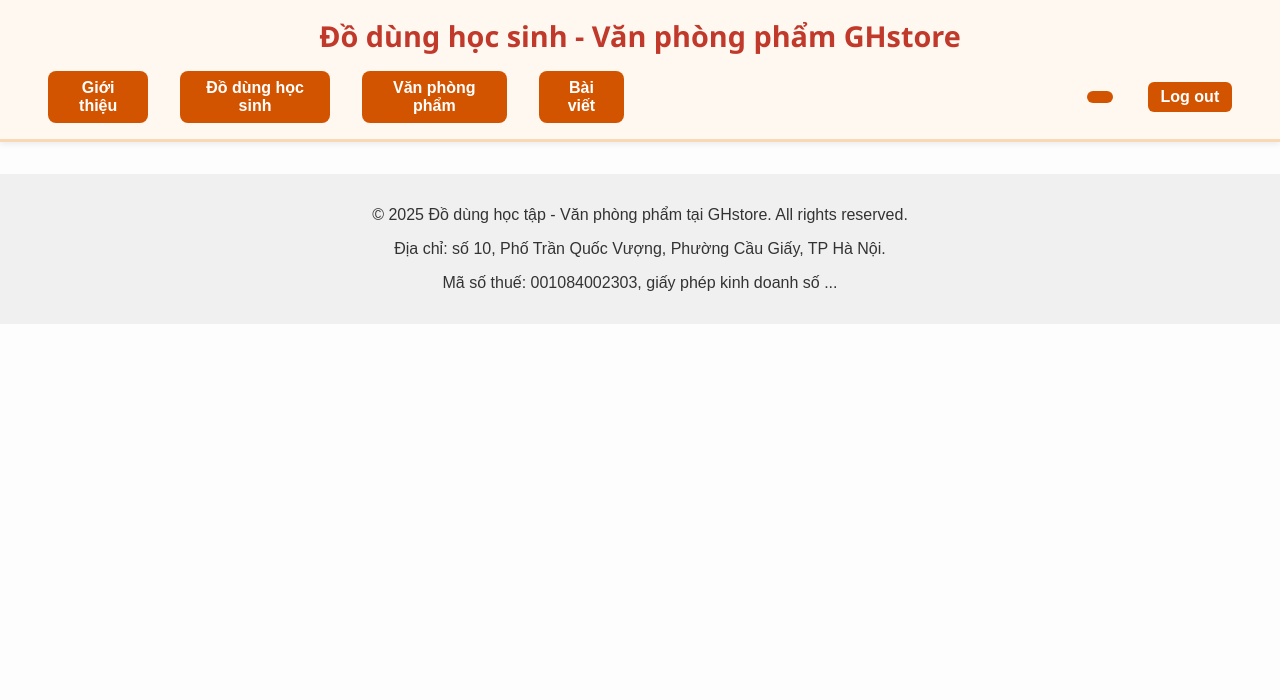
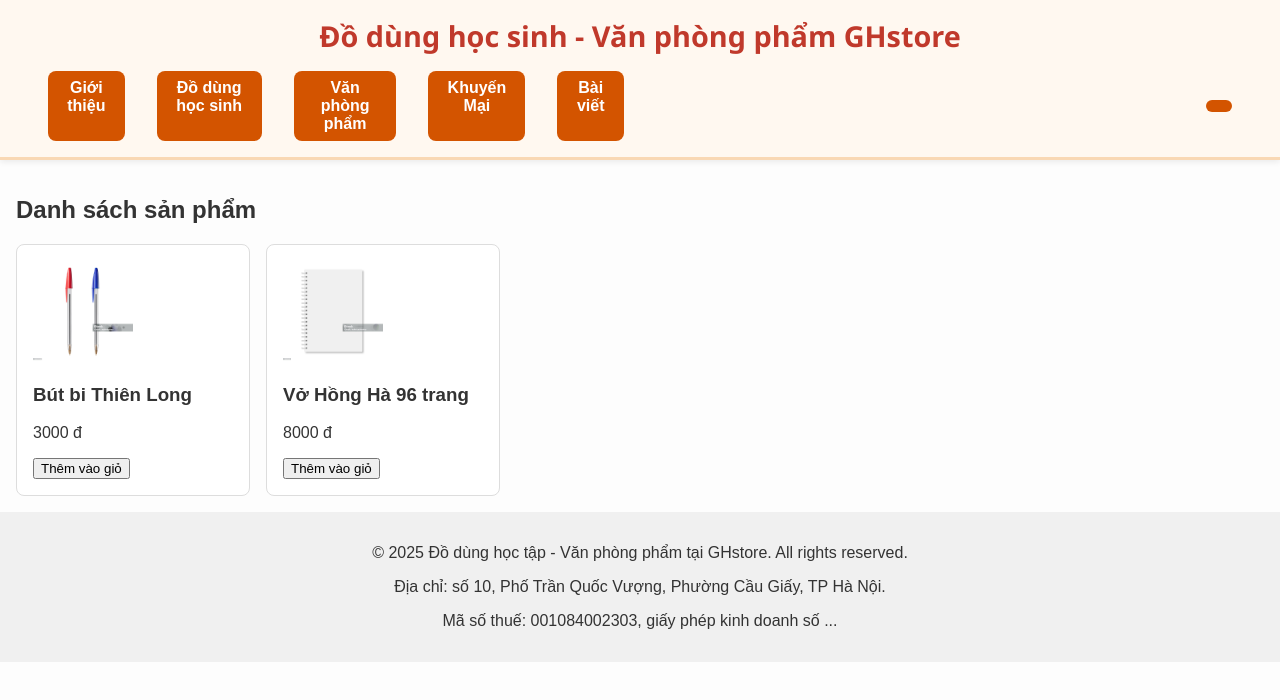
Before and after one commit to Gago84/giangStore, a React (Vite) app: page /giangStore/KhuyenMai in a window 1280 px wide. Shown: the top 700 px of the page. Built offline with nearby package versions, Linux system fonts and the light colour scheme; no server answers; the database is empty; sample sign-in values are in the browser's storage.

Commit message:
remove log out button, put inside profile jsx, check deploy

```diff
--- a/src/App.jsx
+++ b/src/App.jsx
@@ -4,6 +4,7 @@
 import Intro from './pages/Intro';
 import DDHS from './pages/DDHS';
 import VPP from './pages/VPP';
+import KhuyenMai from './pages/KhuyenMai';
 import Blog from './pages/Blog';
 import SignUp from './pages/SignUp';
 import Login from "./pages/Login";
@@ -18,6 +19,7 @@
           <Route path="/" element={<Intro />} />
           <Route path="/DDHS" element={<DDHS />} />
           <Route path="/VPP" element={<VPP />} />
+          <Route path="/KhuyenMai" element={<KhuyenMai />} />
           <Route path="/Blog" element={<Blog />} />
           <Route path="/signup" element={<SignUp />} />
           <Route path="/login" element={<Login />} />
--- a/src/components/Header.jsx
+++ b/src/components/Header.jsx
@@ -11,6 +11,7 @@
           <Link to="/">Giới thiệu</Link>
           <Link to="/DDHS">Đồ dùng học sinh</Link>
           <Link to="/VPP">Văn phòng phẩm</Link>
+          <Link to="/KhuyenMai">Khuyến Mại</Link>
           <Link to="/Blog">Bài viết</Link>
         </nav>
         <nav>
--- a/src/components/UserArea.jsx
+++ b/src/components/UserArea.jsx
@@ -50,16 +50,6 @@
           <Link to="/signup" className="user-link">Sign up</Link>
         </>
       )}
-
-      {currentUser && (
-        <a
-          href="#"
-          className="user-link logout"
-          onClick={() => signOut(auth)}
-        >
-          Log out
-        </a>
-      )}
     </div>
   );
 }
--- /dev/null
+++ b/src/pages/KhuyenMai.jsx
@@ -0,0 +1,12 @@
+import ProductList from '../components/ProductList';
+
+function KhuyenMai() {
+  return (
+    <section>
+      <h2>Danh sách sản phẩm</h2>
+      <ProductList />
+    </section>
+  );
+}
+
+export default KhuyenMai;
--- a/src/pages/Profile.jsx
+++ b/src/pages/Profile.jsx
@@ -55,6 +55,17 @@
     }
   };
 
+  // ✅ Handle logout
+  const handleLogout = async () => {
+    try {
+      await auth.signOut();
+      navigate("/login");
+    } catch (error) {
+      console.error("❌ Error logging out:", error);
+      alert("Lỗi khi đăng xuất: " + error.message);
+    }
+  };
+
   if (loading) return <p>Loading...</p>;
   if (!userData) return <p>No user data found.</p>;
 
@@ -66,7 +77,9 @@
       <input
         type="text"
         value={userData.name}
-                onChange={(e) => setUserData({ ...userData, name: e.target.value })}
+        onChange={(e) =>
+          setUserData({ ...userData, name: e.target.value })
+        }
       />
 
       <label>Số điện thoại:</label>
@@ -84,11 +97,19 @@
         }
       />
 
-            <p>⭐ Điểm tích lũy: <b>{userData.points || 0}</b></p>
+      <p>
+        ⭐ Điểm tích lũy: <b>{userData.points || 0}</b>
+      </p>
 
+      <div className="profile-actions">
         <button onClick={handleSave} className="profile-btn-save">
           Lưu thay đổi
         </button>
+        <button onClick={handleLogout} className="profile-btn-logout">
+          Đăng xuất
+        </button>
+      </div>
+
     </div>
   );
 }
--- a/src/styles/Profile.css
+++ b/src/styles/Profile.css
@@ -40,3 +40,19 @@
 .profile-page .profile-btn-save:hover {
   background: #45a049;
 }
+.profile-page .profile-btn-logout {
+  margin-top: 12px;
+  width: 100%;
+  padding: 10px;
+  background: #ff7043;   /* cam đỏ dịu hơn */
+  color: white;
+  border: none;
+  border-radius: 6px;
+  cursor: pointer;
+  font-weight: bold;
+  transition: background 0.2s ease;
+}
+
+.profile-page .profile-btn-logout:hover {
+  background: #e64a19;   /* cam đậm hơn khi hover */
+}
```
Lines whose indentation alone changed are shown as unchanged.
